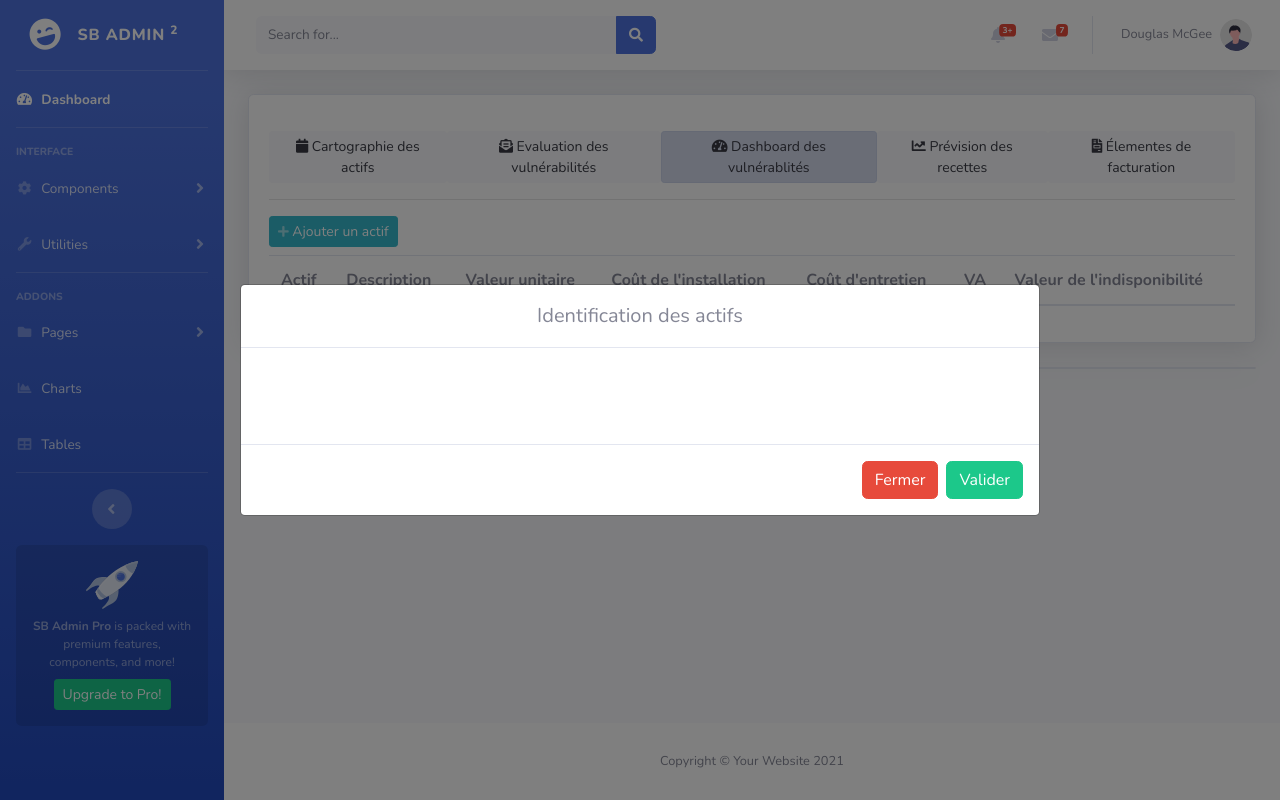
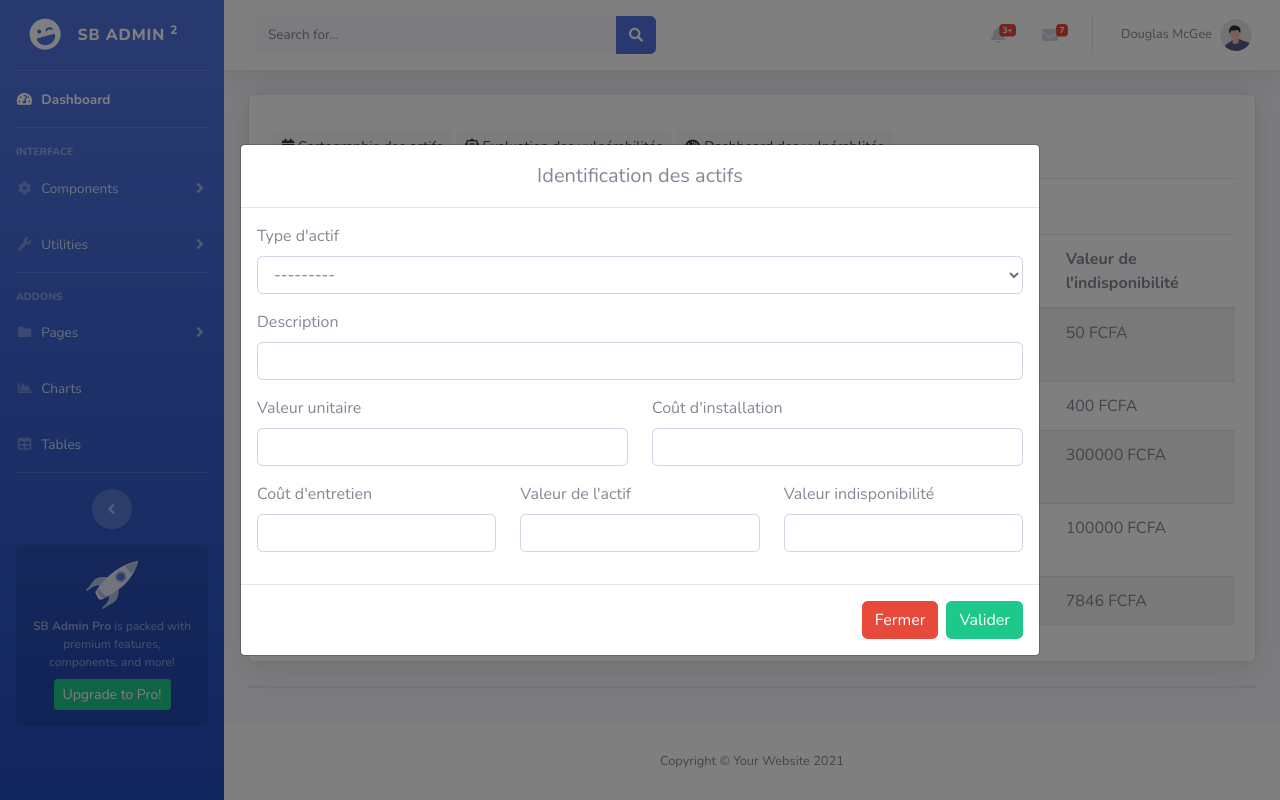
Before and after one commit to LeMagnanime/CirtRAM, a Django app: page /home in a window 1280 px wide, after a click on "Ajouter un actif". Run offline with Django 5.2, Linux system fonts and the light colour scheme; data comes from the database, SQL or seed files in the repository; lists and menus that the app fills with data are empty; some libraries are stand-ins or nearby versions.

Commit message:
formulaire d'enregistrement des actifs

```diff
--- a/CirtRAM/settings.py
+++ b/CirtRAM/settings.py
@@ -126,7 +126,6 @@
 
 STATICFILES_DIRS = [
     BASE_DIR / "static",
-    'staticfiles'
 ]
 
 # Default primary key field type
--- a/analyse_risques/templates/analyse_risques/AssetsList.html
+++ b/analyse_risques/templates/analyse_risques/AssetsList.html
@@ -11,11 +11,9 @@
         <div class="card shadow mb-4 mt-4">
           <div class="card-body mt-3">
               <div class="planification-menu d-flex justify-content-start mb-2">
-                <a class="btn btn-light btn-sm" href= "" id="btn_planing"><i class="fas fa-calendar"></i> Cartographie des actifs</a>
-                <a class="btn btn-light btn-sm" href="" id="btn_notification"><i class="fas fa-envelope-open-text"></i> Evaluation des vulnérabilités</a>
-                <a class="btn btn-light btn-sm active" href=" " id="btn_depense"><i class="fas fa-tachometer-alt"></i> Dashboard des vulnérablités</a>
-                <a class="btn btn-light btn-sm" href=" " id="btn_recette"><i class="fas fa-chart-line"></i> Prévision des recettes</a>
-                <a class="btn btn-light btn-sm" href=" " id="btn_facturation"><i class="fas fa-file-invoice"></i> Élementes de facturation</a>
+                <a class="btn btn-light btn-sm ml-1" href= "" id="btn_planing"><i class="fas fa-calendar"></i> Cartographie des actifs</a>
+                <a class="btn btn-light btn-sm ml-1" href="" id="btn_notification"><i class="fas fa-envelope-open-text"></i> Evaluation des vulnérabilités</a>
+                <a class="btn btn-light btn-sm ml-1" href=" " id="btn_depense"><i class="fas fa-tachometer-alt"></i> Dashboard des vulnérablités</a>
               </div>
               <hr>
               <div id="table_recette" class="content-table">
@@ -36,24 +34,31 @@
                             {% csrf_token %}
                             <div class="row">
                                 <div class="form-group col-md-12">
+                                    <label for="{{ form.actif.id_for_label }}">Type d'actif</label>
                                     {{ form.actif }}
                                 </div>
                                 <div class="form-group col-md-12">
+                                    <label for="{{ form.description.id_for_label }}">Description</label>
                                     {{ form.description }}
                                 </div>
                                 <div class="form-group col-md-6">
+                                    <label for="{{ form.valeur_unitaire_actif.id_for_label }}">Valeur unitaire</label>
                                     {{ form.valeur_unitaire_actif }}
                                 </div>
                                 <div class="form-group col-md-6">
+                                    <label for="{{ form.cout_installation.id_for_label }}">Coût d'installation</label>
                                     {{ form.cout_installation }}
                                 </div>
                                 <div class="form-group col-md-4">
+                                    <label for="{{ form.cout_entretien.id_for_label }}">Coût d'entretien</label>
                                     {{ form.cout_entretien }}
                                 </div>
                                 <div class="form-group col-md-4">
+                                    <label for="{{ form.va.id_for_label }}">Valeur de l'actif</label>
                                     {{ form.va }}
                                 </div>
                                 <div class="form-group col-md-4">
+                                    <label for="{{ form.valeur_indisponibiliteid_for_label }}">Valeur indisponibilité</label>
                                     {{ form.valeur_indisponibilite }}
                                 </div>
                             </div>
--- a/analyse_risques/views.py
+++ b/analyse_risques/views.py
@@ -7,20 +7,23 @@
 
 # Create your views here.
 def home(request):
-    AssetFormSet = modelformset_factory(Asset, form=forms.AssetForm, extra=2)
+    form = forms.AssetForm()
+    actifs = Asset.objects.all()
     message = ""
+    errors = ''
     if request.method == 'POST':
-        formset = AssetFormSet(request.POST, queryset=Asset.objects.none())
-        if formset.is_valid():
-            formset.save()
+        form = forms.AssetForm(request.POST)
+        if form.is_valid():
+            form.save()
             message = "Les actifs ont bien été enregistré"
             messages.success(request, message)
             return redirect('home')
     else:
-        formset = AssetFormSet(queryset=Asset.objects.none())
+        errors = form.errors
 
     context = {
-        'formset': formset,
+        'form': form,
+        'actifs': actifs
     }
 
     return render(request, "analyse_risques/AssetsList.html", context)
```
Also changed, not shown: analyse_risques/migrations/0011_rename_criticité_analyse_criticite_and_more.py (added), db.sqlite3.
